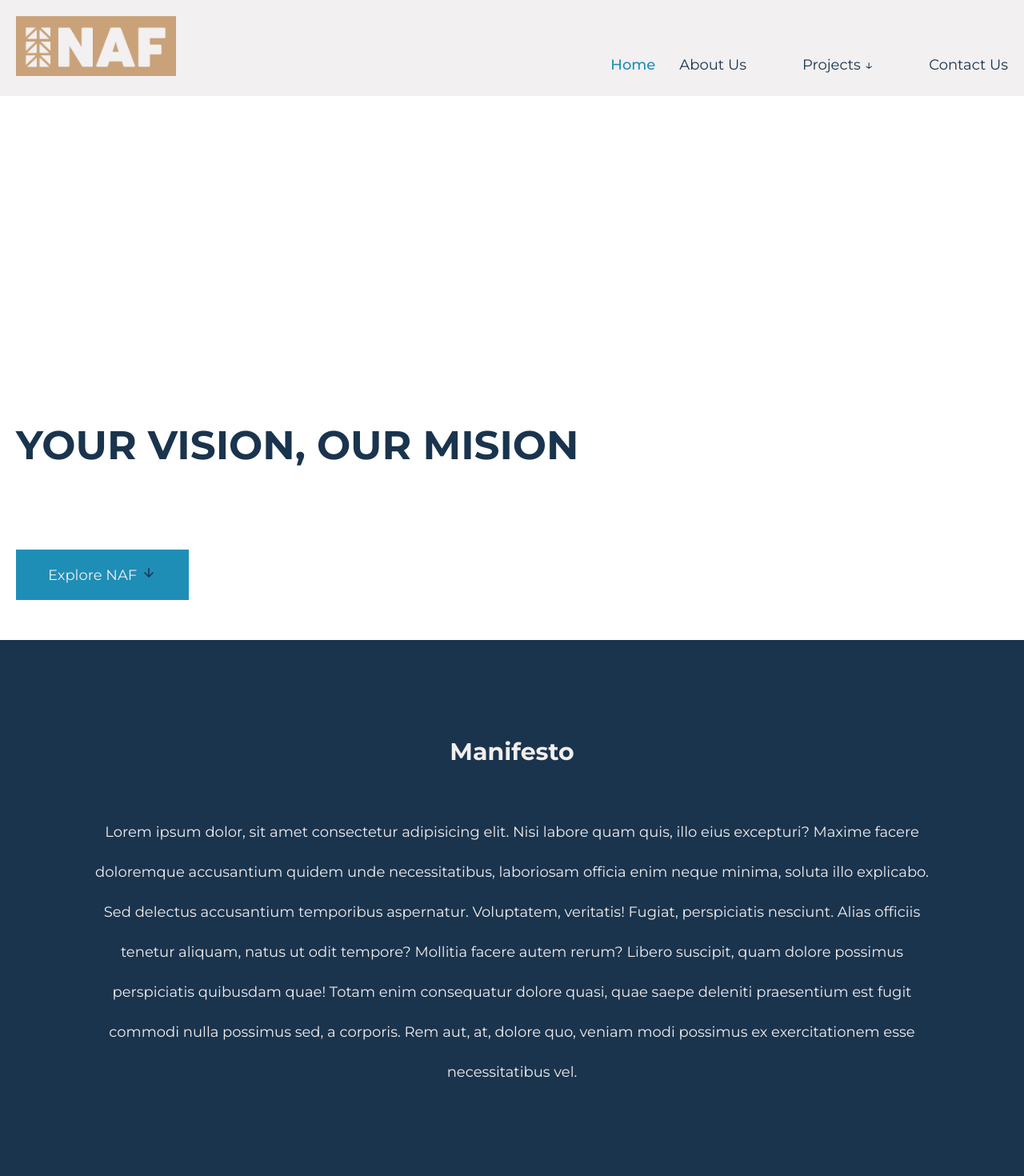
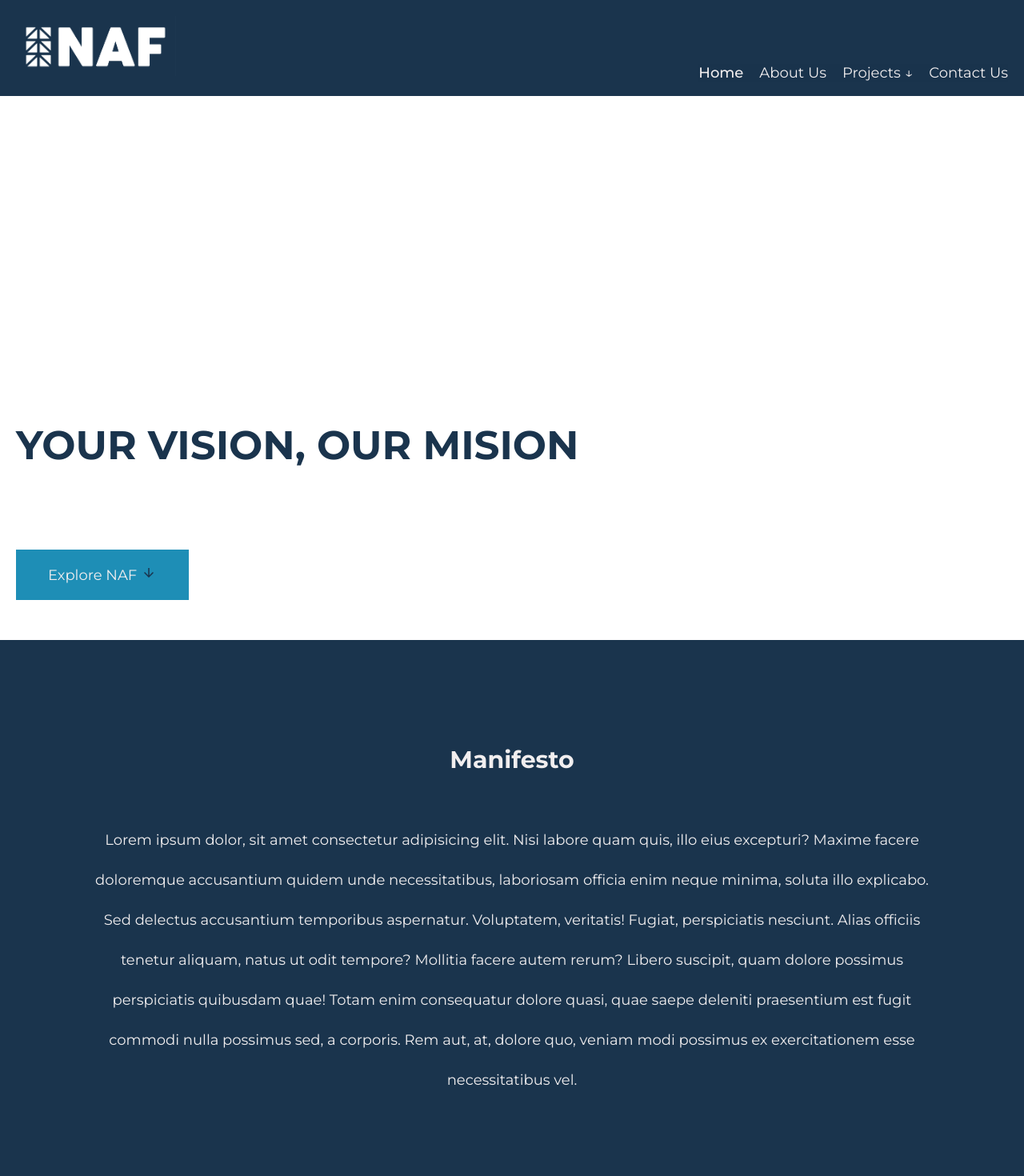
Before and after one commit to didonatodani/naf_front, a React (Vite) app: page / in a window 1280 px wide. Shown: the top 1470 px of the page at 80% size. Built offline with nearby package versions, Linux system fonts and the light colour scheme; a web font is replaced by a local one.

Commit message:
homepage, navbar and index styles changed to darker colors

```diff
--- a/src/components/Footer/Footer.css
+++ b/src/components/Footer/Footer.css
@@ -1,12 +1,12 @@
 .footer {
-    border: 1px solid var(--dark-background);
+    border: 1px solid var(--blue);
     height: 20rem;
     padding: 1rem;
     display: flex;
     flex-direction: column;
     justify-content: space-around;
     align-items: center;
-    color: white;
+    color: var(--white);
 }
 
 
@@ -25,7 +25,7 @@
 
 .footer-btn {
     background: none;
-    color: white;
+    color: var(--white);
     border: none;
 }
 
--- a/src/components/Navbar/Navbar.css
+++ b/src/components/Navbar/Navbar.css
@@ -1,5 +1,11 @@
+.header-container {
+    position: relative;
+    height: 12rem;
+    background-color: var(--blue);
+}
+
 .header {
-    background-color: #f1eeefe2;
+    background-color: var(--blue);
     padding: 2rem;
     display: flex;
     justify-content: space-between;
@@ -18,60 +24,97 @@
 }
 
 .navbar {
+    background-color: #1a344df0;
     position: absolute;
     z-index: 1;
     left: 0;
     top: 0;
     width: 100%;
-    height: 100%;
+    height: 100vh;
+    padding: 10rem;
     display: flex;
     flex-direction: column;
-    align-items: center;
-    justify-content: center;
+    align-items:flex-end;
+    justify-content: space-evenly;
     gap: 2rem;
+    line-height: 5rem;
 
 }
-.dropdown-btn{
+
+.navbar a,
+.navbar button {
+    font-size: 3rem;
+    color: var(--grey);
+
+}
+
+.navbar a:hover {
+    font-weight: 600;
+}
+.dropdown-btn {
     border: none;
     background: none;
+    padding: 0;
+}
+.dropdown-btn:hover{
+    /* resetting buttons styles */
+    transform: none;
+    box-shadow: none;
+    transition: none;
 }
 
-.dropdown-ul{
+.dropdown-ul {
     list-style: none;
-    padding-top: 0.5rem;
+    padding: 0.5rem;
 }
 
-.active{
-    color: var(--accent);
+.active {
+    color: var(--cian);
     font-weight: 500;
 }
 
 /* MEDIA QUERIES */
 
-@media (min-width: 576px){
-    .navbar{
+@media (min-width: 750px) {
+    .navbar {
         position: inherit;
         z-index: 0;
+        left: auto;
         flex-direction: row;
         width: fit-content;
-        gap: 3rem;
         height: fit-content;
+        gap: 2rem;
+        padding: 0;
+        align-items: center;
+        height: fit-content;
+        line-height: normal;
+
     }
-    .dropdown-ul{
+
+    .navbar a,
+    .navbar button {
+        font-size: 1.8rem;
+    }
+
+    .dropdown-ul {
         position: absolute;
-        z-index: 1;
-
+        z-index: 5;
+        background-color: var(--blue);
+        li a{
+            font-size: medium;
+        }
     }
 }
 
-@media (min-width: 1024px){
-    .header{
+@media (min-width: 1024px) {
+    .header {
+        z-index: 5;
         position: fixed;
         width: 100%;
     }
-    .navbar{
-        left: auto;
+
+    .navbar {
         right: 2rem;
-        top: 5rem;
+        top: 8rem;
     }
 }
--- a/src/components/Navbar/Navbar.jsx
+++ b/src/components/Navbar/Navbar.jsx
@@ -19,7 +19,7 @@ function Navbar() {
   // handle screen sizes for menu display
   useEffect(() => {
     function handleResize() {
-      if (window.innerWidth > 575) {
+      if (window.innerWidth > 750) {
         setShowMenu(true);
         setShowMenuIcon(false);
       } else {
@@ -32,6 +32,7 @@ function Navbar() {
   }, []);
 
   return (
+    <div className="header-container">
       <header className="header">
         <Link to={"/"}>
           <img src={Logo} alt="NAF logo" id="navbar-logo" />
@@ -95,6 +96,7 @@ function Navbar() {
           </nav>
         )}
       </header>
+    </div>
   );
 }
 
--- a/src/components/ProjectCard/ProjectCard.css
+++ b/src/components/ProjectCard/ProjectCard.css
@@ -29,7 +29,7 @@
     position: absolute;
     top: 0;
     left: 0;
-    z-index: 3;
+    z-index: 1;
     height: 100%;
     width: 100%;
     opacity: 0;
--- a/src/index.css
+++ b/src/index.css
@@ -7,14 +7,14 @@ Rest: font-family: "Montserrat", serif;
 
 /* VARIABLES */
 :root {
-    --primary: #C9A279;
-    --accent: #1E8EB6;
-    --background: #F1EEEF;
-    --fonts: #1A344D;
+    --beige: #C9A279;
+    --cian: #1E8EB6;
+    --grey: #F1EEEF;
+    --blue: #1A344D;
     --black: #000000;
     --white: #ffffff;
-    --disabled-prim: #d1ccc7;
-    --disabled-accent: #a0b2b8;
+    --disabled-beige: #d1ccc7;
+    --disabled-blue: #a0b2b8;
 }
 
 /* GENERAL SETTINGS */
@@ -24,7 +24,7 @@ Rest: font-family: "Montserrat", serif;
     box-sizing: border-box;
     font-family: "Montserrat", serif;
     font-size: 10px;
-    color: var(--fonts);
+    color: var(--blue);
 }
 
 
@@ -69,7 +69,7 @@ button {
 
 button:hover {
     font-weight: 600;
-    box-shadow: 0 0.5em 0.5em -0.4em var(--fonts);
+    box-shadow: 0 0.5em 0.5em -0.4em var(--blue);
     transform: translateY(-0.25em);
     transition: 500ms;
 }
--- a/src/pages/HomePage/HomePage.css
+++ b/src/pages/HomePage/HomePage.css
@@ -1,14 +1,14 @@
 /* H1 CONTAINER */
 .h1-container {
-    height: 100vh;
+    height: calc(100vh - 12rem);
     align-content: end;
     padding: 5rem 2rem;
 }
 
 .explore-btn {
     margin-top: 10rem;
-    background-color: var(--accent);
-    color: var(--background);
+    background-color: var(--cian);
+    color: var(--grey);
 
     #explore-btn-arrow {
         align-self: flex-end;
@@ -17,15 +17,15 @@
 
 /* MANIFESTO CONTAINER */
 .manifesto-container {
-    background-color: var(--fonts);
-    padding: 10rem;
+    background-color: var(--blue);
+    padding: 12rem 10rem 10rem;
     align-content: center;
     min-height: 85vh;
 
     h2,
     p {
         text-align: center;
-        color: var(--background);
+        color: var(--grey);
         line-height: 5rem;
     }
 
@@ -58,12 +58,13 @@
     h3 {
         text-align: left;
         font-size: 3rem;
-        border-bottom: 1px solid var(--fonts);
+        border-bottom: 1px solid var(--blue);
         width: 100%;
     }
 
     .services-article-img {
-        display: none;
+        visibility: hidden;
+        opacity: 0;
         width: 20%;
         height: 100%;
         object-fit: cover;
@@ -73,11 +74,14 @@
 .services-article:hover, .services-article:focus{
     cursor: pointer;
         h3{
-            border-bottom: 4px solid var(--fonts);
+            transition: 0.4s;
+            border-bottom: 4px solid var(--blue);
         }
 
     .services-article-img{
-        display: block;
+        transition: opacity 0.4s;
+        visibility: visible;
+        opacity: 1;
     }
 }
 
@@ -101,7 +105,7 @@
     .services-article:hover{
         cursor: pointer;
             h3{
-                border-bottom: 4px solid var(--fonts);
+                border-bottom: 4px solid var(--blue);
             }
 
         .services-article-img{
--- a/src/pages/HomePage/HomePage.jsx
+++ b/src/pages/HomePage/HomePage.jsx
@@ -13,7 +13,7 @@ function HomePage() {
   const scrollToSection = (ref) => {
     ref.current.scrollIntoView({
       behavior: "smooth",
-      block: "center",
+      block: "start",
     });
   };
 
```
Also changed, not shown: src/assets/logo.png, src/pages/ServicesPage/ServicesPage.jsx (added). Lines whose indentation alone changed are shown as unchanged.
